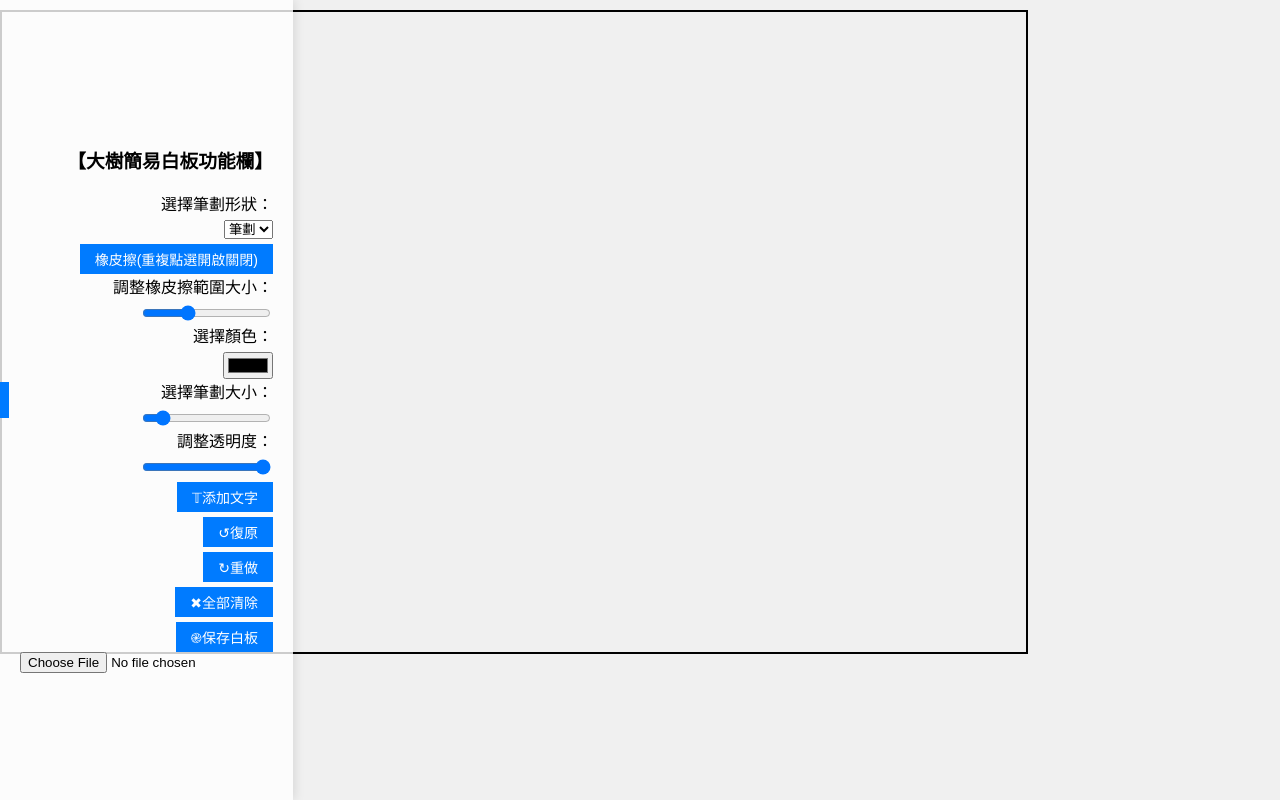
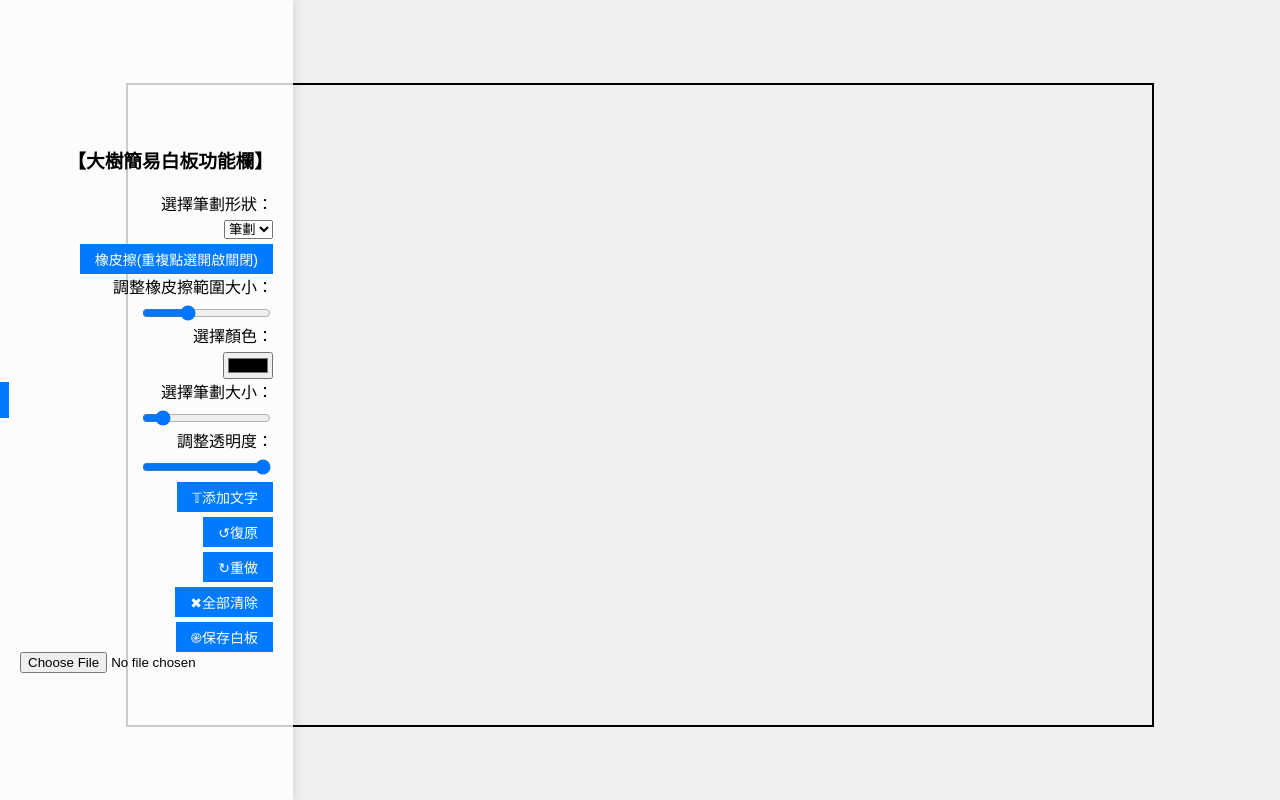
Before and after one commit to machi1007/TreeSimpleBoard, a plain HTML site: page index.html in a window 1280 px wide. Drawn offline with Linux system fonts and the light colour scheme.

Commit message:
Update index.html

```diff
--- a/index.html
+++ b/index.html
@@ -21,7 +21,6 @@
             margin-top: 10px;
             max-width: 90%;
             max-height: 80vh;
-            position: absolute;
         }
 
         .controls-container {
@@ -178,23 +177,6 @@
         let isErasing = false;
         let eraserSize = 20;
         let opacity = 1;
-
-let scrollX = 0;
-let scrollY = 0;
-
-window.addEventListener('scroll', function() {
-    const newScrollX = window.scrollX;
-    const newScrollY = window.scrollY;
-    const deltaX = newScrollX - scrollX;
-    const deltaY = newScrollY - scrollY;
-
-    scrollX = newScrollX;
-    scrollY = newScrollY;
-
-    canvas.style.left = parseInt(canvas.style.left || 0) + deltaX + 'px';
-    canvas.style.top = parseInt(canvas.style.top || 0) + deltaY + 'px';
-});
-
 
         canvas.addEventListener('mousedown', startDrawing);
         canvas.addEventListener('mousemove', draw);
```
